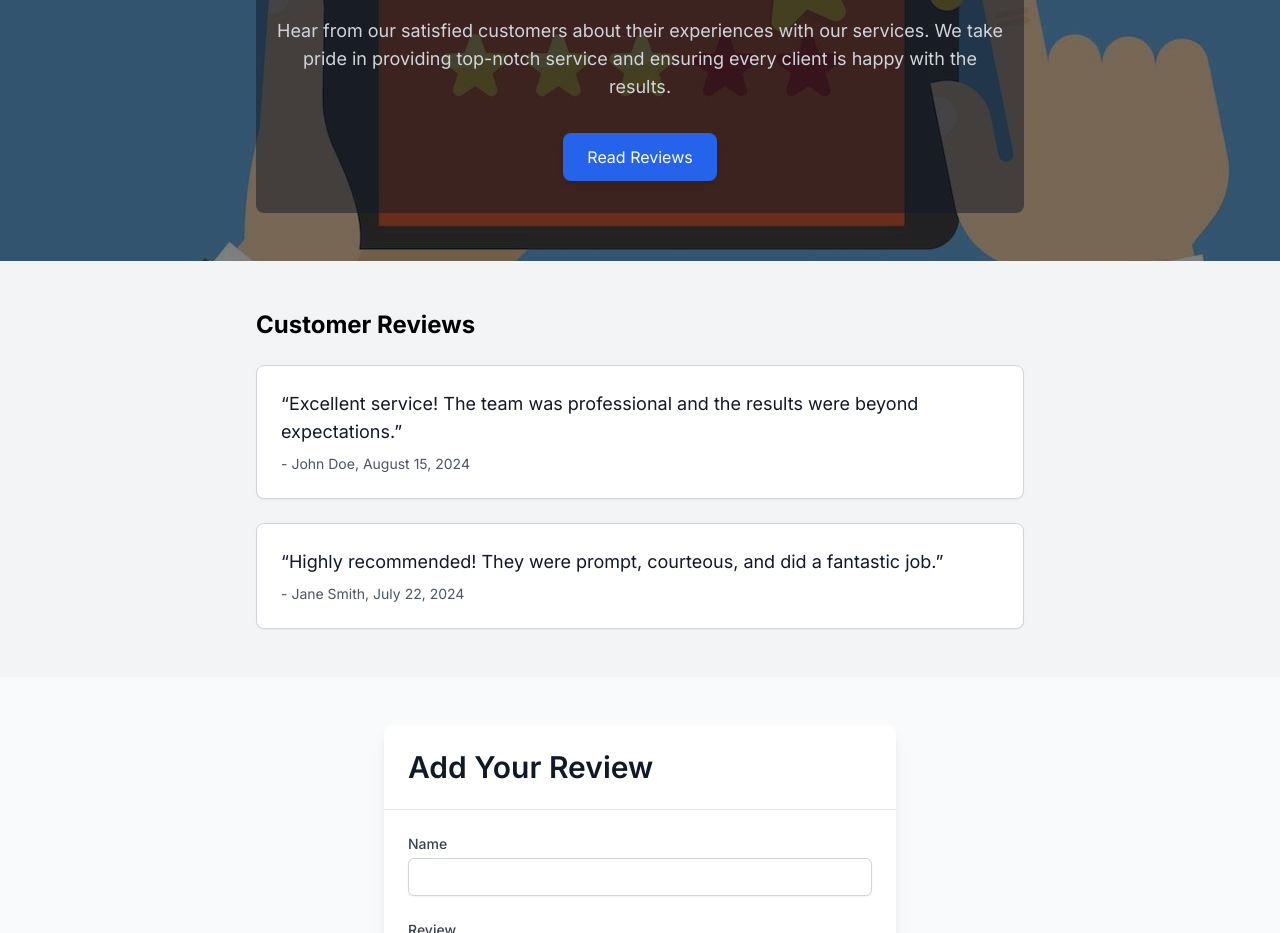
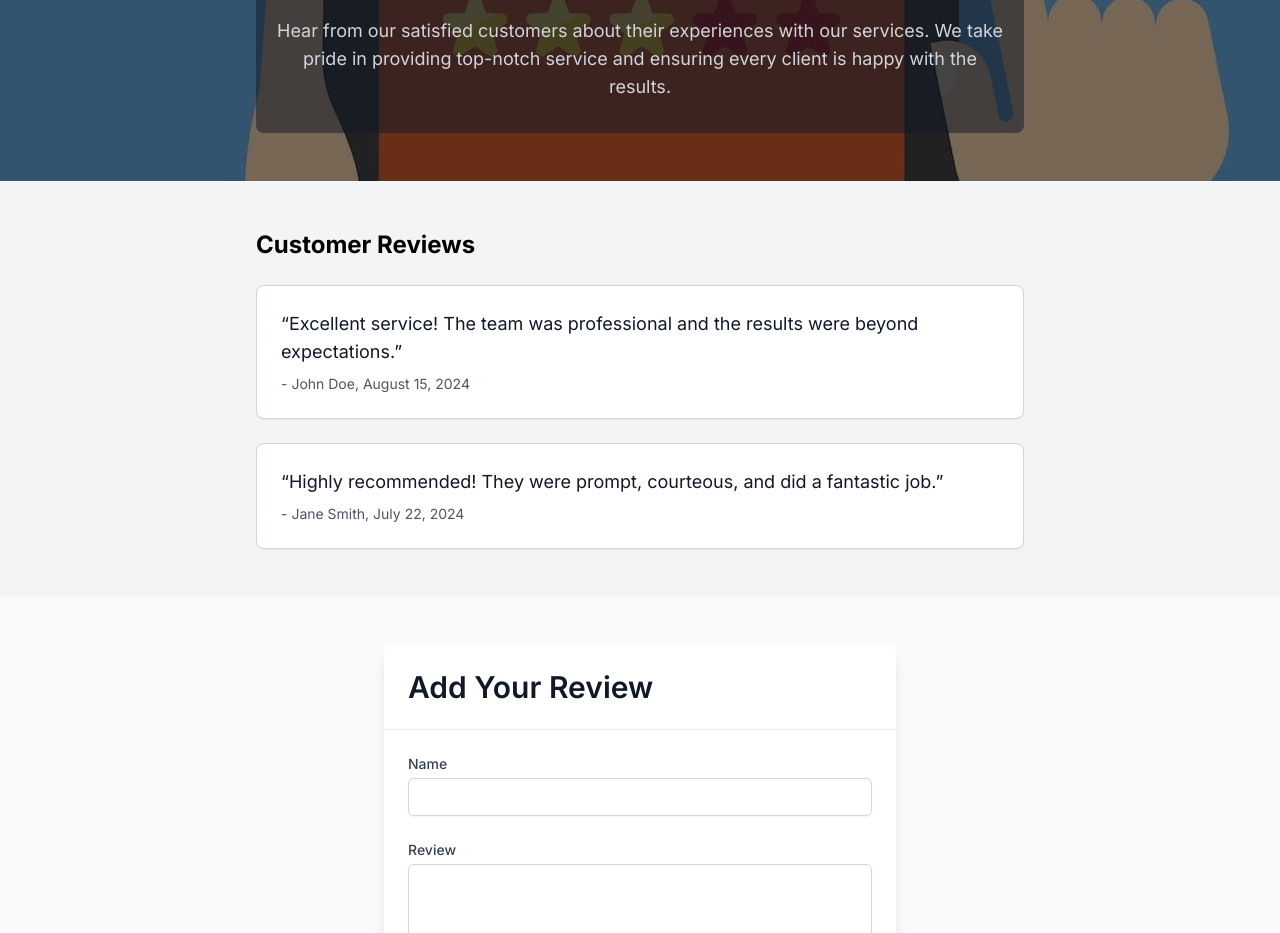
Before and after one commit to Kobeanderson51/birchelectric, a Next.js app: page / in a window 1280 px wide. Shown: the part 2920-3853 px from the top of the page. Built offline with nearby package versions, Linux system fonts and the light colour scheme.

Commit message:
remove review

```diff
--- a/src/app/components/review/review.js
+++ b/src/app/components/review/review.js
@@ -43,11 +43,6 @@ export default function Review() {
                     <p className="text-lg text-gray-300">
                         Hear from our satisfied customers about their experiences with our services. We take pride in providing top-notch service and ensuring every client is happy with the results.
                     </p>
-                    <div className="mt-8 flex justify-center">
-                        <button className="bg-blue-600 text-white px-6 py-3 rounded-lg shadow-md hover:bg-blue-700 transition duration-300">
-                            Read Reviews
-                        </button>
-                    </div>
                 </div>
             </div>
 
```
